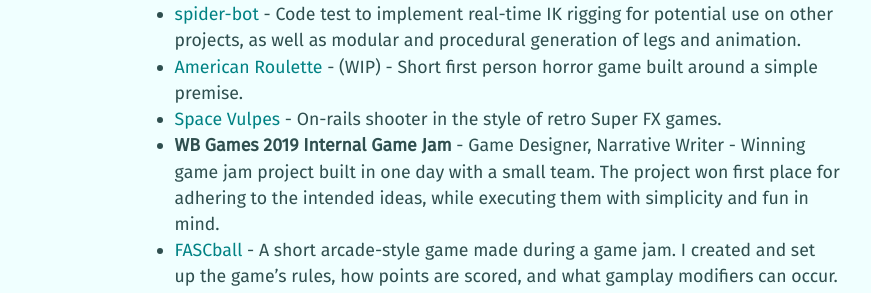
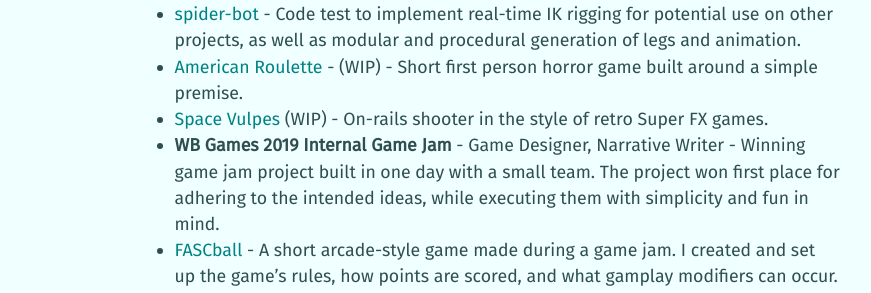
Before and after one commit to mstfacmly/mstfacmly.github.io, a Jekyll site: the page built from resume_gamedesigner.md, in a window 1280 px wide and 900 px high, scrolled down 414 px. Shown: the part 152-445 px from the top of the window, without its empty margins (147-1018 px from the left). Built offline with Jekyll 4.4.1, drawn with Linux system fonts in a browser that asks for light colours; nearby versions of some CDN libraries; a script that is not in the unit is left out.

Commit message:
update gd resume

```diff
--- a/resume_gamedesigner.md
+++ b/resume_gamedesigner.md
@@ -19,9 +19,9 @@
 
 #### Design
 
-* [spider-bot]() - Code test to implement real-time IK rigging for potential use on other projects, as well as modular and procedural generation of legs and animation.
+* [spider-bot](https://github.com/mstfacmly/spider_ik) - Code test to implement real-time IK rigging for potential use on other projects, as well as modular and procedural generation of legs and animation.
 * [American Roulette]() - (WIP) - Short first person horror game built around a simple premise.
-* [Space Vulpes]() - On-rails shooter in the style of retro Super FX games.
+* [Space Vulpes](https://github.com/mstfacmly/SpaceVulpes) (WIP) - On-rails shooter in the style of retro Super FX games.
 * **WB Games 2019 Internal Game Jam** - Game Designer, Narrative Writer - Winning game jam project built in one day with a small team. The project won first place for adhering to the intended ideas, while executing them with simplicity and fun in mind.
 * [FASCball](https://mstfacmly.itch.io/fascball) - A short arcade-style game made during a game jam. I created and set up the game's rules, how points are scored, and what gamplay modifiers can occur. Recently updated for code optimisation and the potential implementation of new modes and rules.
 * [The Other Room](http://minorityvr.com) - Game and Narrative Consultant - I was brought in as a consultant on the games' level designs, and assisted with minor changes which would provide with a challenge to the player while keeping them invested in the story of the game.
```
